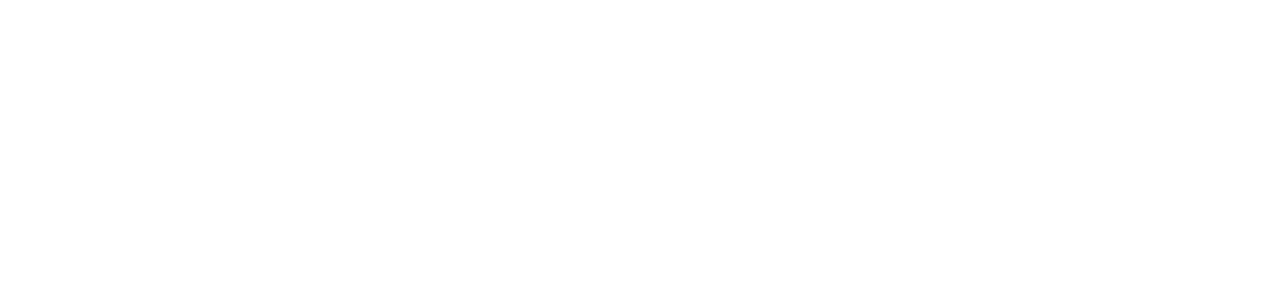
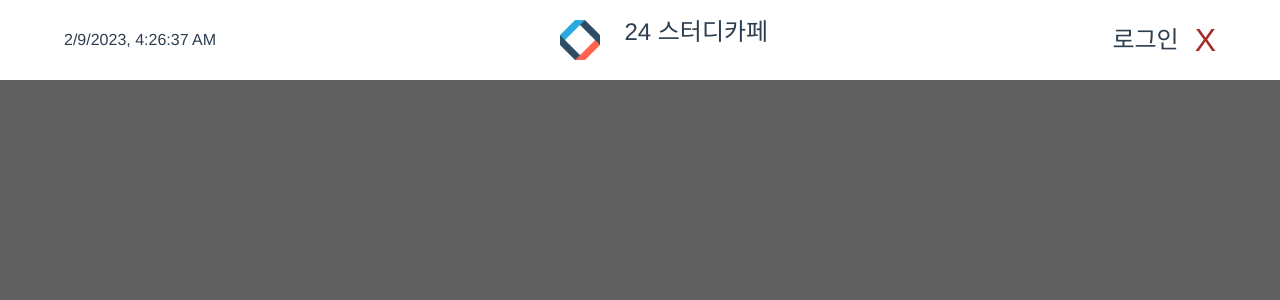
Before and after one commit to kimenig/checkinsystem, a Vue app: page /exitseat in a window 1280 px wide. Before the commit this address had no page. Shown: the top 300 px of the page. Built offline with nearby package versions, Linux system fonts and the light colour scheme; what vue-sweetalert2 would draw is missing.

Commit message:
exitpage

```diff
--- a/src/components/Check_header.vue
+++ b/src/components/Check_header.vue
@@ -83,6 +83,9 @@ export default {
     updateDate() {
       this.date = new Date().toLocaleString();
     },
+    goToMain() {
+      this.$router.push({ path: "/main" });
+    },
   },
 };
 </script>
--- a/src/components/SeatingPlan.vue
+++ b/src/components/SeatingPlan.vue
@@ -346,7 +346,8 @@ export default {
         console.log("Processing payment for payType 1, 2, 3, or 4");
 
         //1회용 db업로드
-        this.updatePay(1, startDate, endDate, expirationDate);
+        this.updatePay("1", startDate, endDate, expirationDate);
+        this.updateSeat(startDate, endDate);
       } else if ([6, 7, 8].includes(payType)) {
         // code block for payType 5, 6, 7, or 8
         console.log("Processing payment for payType 5, 6, 7, or 8");
@@ -372,7 +373,15 @@ export default {
           ],
         }).then((res) => {
           console.log(res);
-          this.$api("/api/updateseat", {
+          console.log("updatepay complete");
+        });
+      } catch (error) {
+        console.log(error);
+      }
+    },
+    async updateSeat(startdate, enddate) {
+      try {
+        await this.$api("/api/updateseat", {
           param: [
             1,
             startdate,
@@ -380,7 +389,9 @@ export default {
             this.storeUser.uid,
             this.nowClickedSeat,
           ],
-          });
+        }).then((res) => {
+          console.log(res);
+          console.log("updateseat complete");
         });
       } catch (error) {
         console.log(error);
@@ -457,6 +468,15 @@ export default {
               await this.$api("/api/getusertickettype", {
                 param: [this.storeUser.uid],
               }).then((res) => {
+                const userInfo = res.getusertickettype[0];
+                console.log(userInfo);
+                if (userInfo.usingseatnumber !== 0) {
+                  this.$swal.fire(
+                    `이미 ${userInfo.usingseatnumber}번 좌석 사용중입니다.`
+                  );
+                } else {
+                  //
+                }
                 if (res.getusertickettype[0].tickettype == 0) {
                   //티켓이 없을경우
                   this.isPopupVisible = true;
--- a/src/router/index.js
+++ b/src/router/index.js
@@ -6,6 +6,7 @@ import LoginView from "../views/LoginView.vue";
 import AccessLoginView from "../views/AccessLoginView.vue";
 import SelectStore from "../views/SelectStore.vue";
 import OneTimeTicketView from "../views/OneTimeTicketView.vue";
+import ExitSeatView from "../views/ExitSeatView.vue";
 
 const routes = [
   {
@@ -52,6 +53,11 @@ const routes = [
     name: "onetimeticket",
     component: OneTimeTicketView,
   },
+  {
+    path: "/exitseat",
+    name: "exitseat",
+    component: ExitSeatView,
+  },
 ];
 
 const router = createRouter({
--- /dev/null
+++ b/src/views/ExitSeatView.vue
@@ -0,0 +1,68 @@
+<template>
+  <div
+    class="exitseat"
+    style="
+      width: 100%;
+      height: 100vh;
+      background-color: #616161;
+      display: grid;
+      grid-template-rows: repeat(10, 1fr);
+    "
+  >
+    <div style="grid-row: 1/2">
+      <Check_header />
+    </div>
+    <div
+      style="
+        width: 100%;
+        height: 100%;
+        grid-row: 2/11;
+        display: flex;
+        justify-content: center;
+      "
+    ></div>
+  </div>
+</template>
+
+<script>
+import Check_header from "@/components/Check_header.vue";
+export default {
+  name: "ExitSeatView",
+  components: {
+    Check_header,
+  },
+  data() {
+    return {};
+  },
+  computed: {
+    storeAdmin() {
+      return this.$store.state.storeAdmin;
+    },
+    storeUser() {
+      return this.$store.state.storeUser;
+    },
+    sessionTime() {
+      return this.$store.state.sessionTime;
+    },
+    isLoggedIn() {
+      return this.$store.state.isLoggedIn;
+    },
+  },
+  mounted() {
+    if (this.storeUser.isUserLogined == 1) {
+      //로그인 상태
+      //로그아웃 에셋가져오기
+      //db에 퇴장 보내기
+      //1회용 요금
+      //정액 요금
+      //기간제 요금
+      //퇴장하였습니다 3초
+    } else {
+      //로그아웃 상태
+      //로그인창띄우기
+      //로그인후 바로 퇴장db
+      //퇴장하였습니다 3초
+    }
+  },
+};
+</script>
--- a/src/views/MainView.vue
+++ b/src/views/MainView.vue
@@ -162,6 +162,7 @@
           type="button"
           class="btn btn-outline-danger fs-2 shadow"
           style="width: 100%; height: 100%"
+          @click="goToExitSeat"
         >
           퇴장하기
         </button>
@@ -237,6 +238,11 @@ export default {
     goToOneTime() {
       this.$router.push({ path: "/onetimeticket" });
     },
+    goToExitSeat() {
+      this.$router.push({
+        path: "/exitseat",
+      });
+    },
     adminLogout() {
       this.$swal
         .fire({
```
Lines whose indentation alone changed are shown as unchanged.
